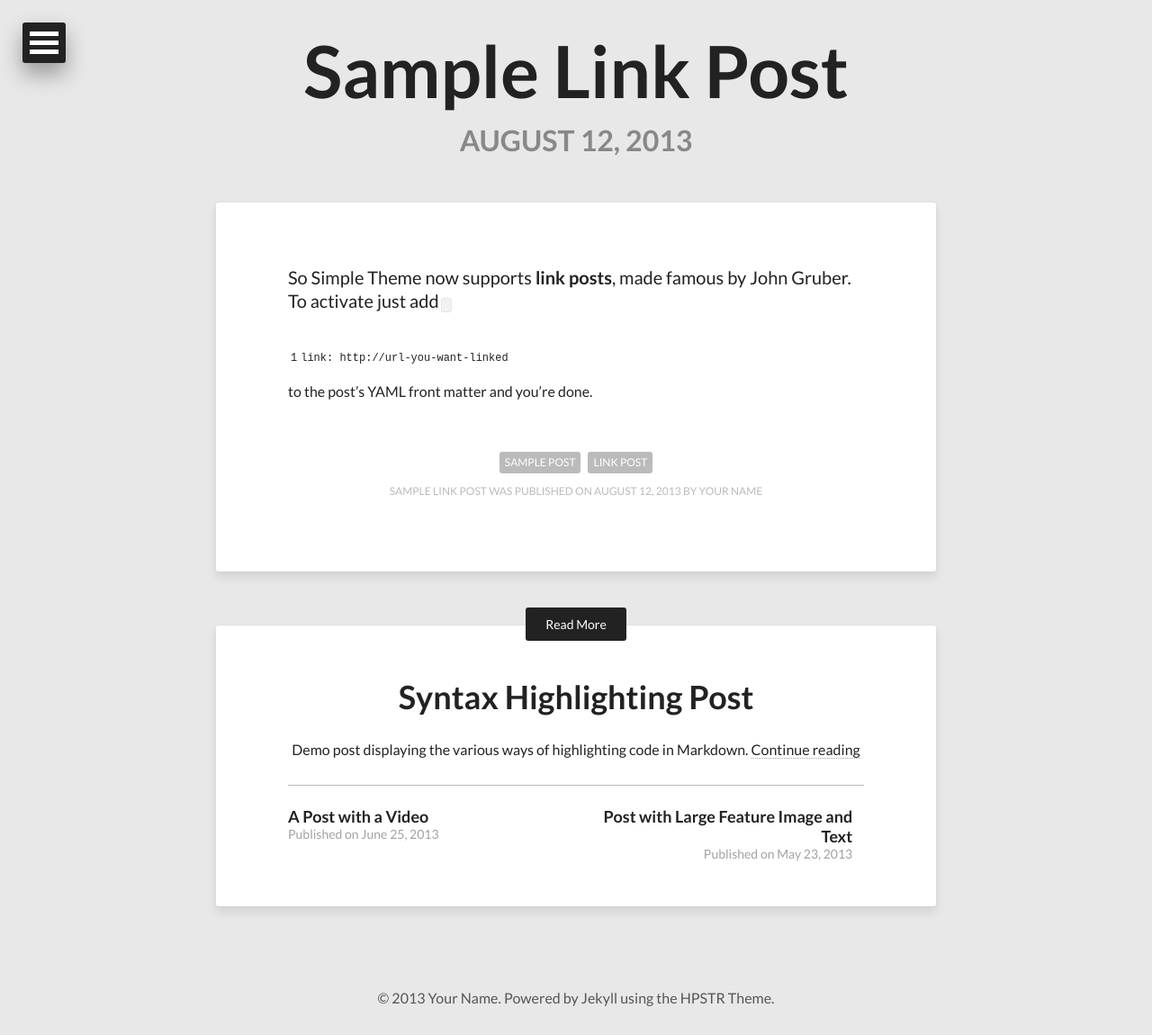
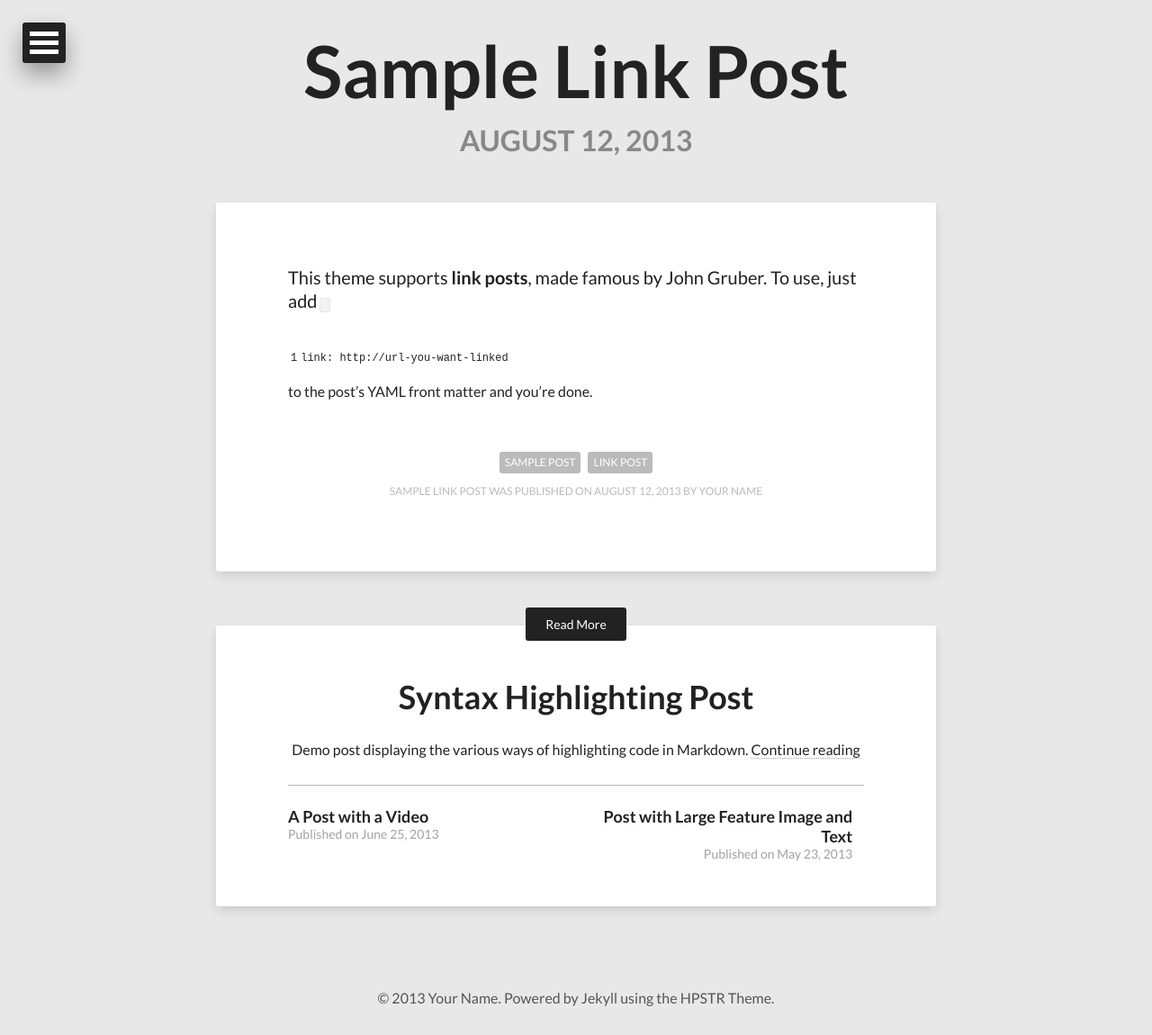
Before and after one commit to cwest/caseywest.com, a Jekyll site: the page built from _posts/2013-08-12-sample-link-post.md, in a window 1280 px wide. Shown: the whole page at 90% size. Built offline with Jekyll 4.4.1, drawn with Linux system fonts in a browser that asks for light colours; nearby versions of some CDN libraries.

Commit message:
Remove So Simple reference

```diff
--- a/_posts/2013-08-12-sample-link-post.md
+++ b/_posts/2013-08-12-sample-link-post.md
@@ -7,4 +7,4 @@ comments: true
 link: http://mademistakes.com
 ---
 
-So Simple Theme now supports **link posts**, made famous by John Gruber. To activate just add `link: http://url-you-want-linked` to the post's YAML front matter and you're done.
+This theme supports **link posts**, made famous by John Gruber. To use, just add `link: http://url-you-want-linked` to the post's YAML front matter and you're done.
```
